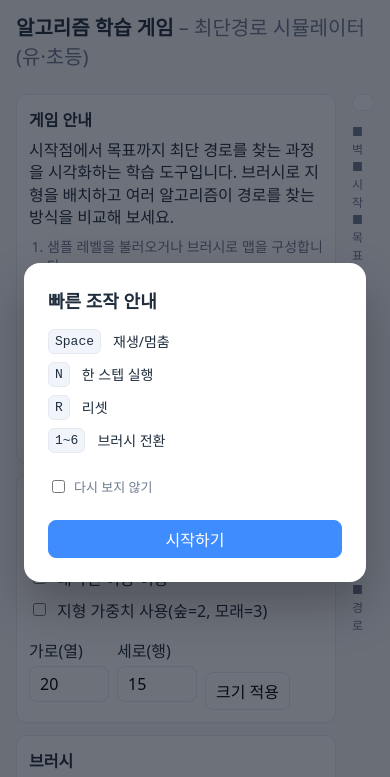
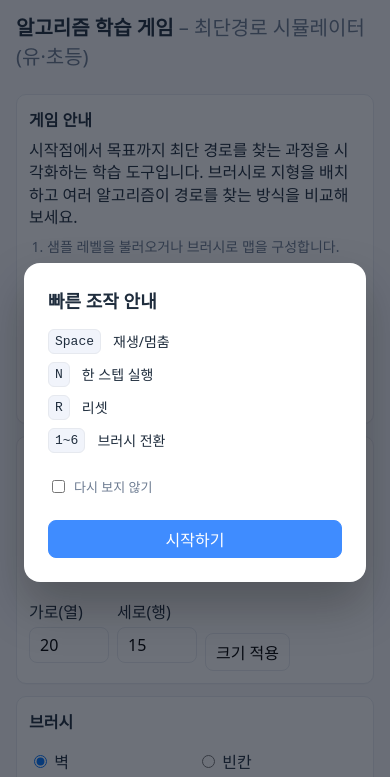
Before and after one commit to irron2004/code_game, a website with bundled scripts: page algorithm-game/index.html in a window 390 px wide. Shown: the top 777 px of the page. Built offline with nearby package versions, Linux system fonts and the light colour scheme.

Commit message:
style(ui): improve mobile layout

```diff
--- a/algorithm-game/styles.css
+++ b/algorithm-game/styles.css
@@ -168,3 +168,10 @@ footer{color:var(--muted); border-top:1px solid var(--line)}
 .onboarding__list li{display:flex; align-items:center; gap:12px;}
 .onboarding__checkbox{font-size:13px; color:var(--muted); display:flex; align-items:center; gap:6px;}
 kbd{background:#f1f4fb; border:1px solid var(--line); border-radius:6px; padding:4px 6px; font-size:13px; font-family:'JetBrains Mono','SFMono-Regular',monospace;}
+
+@media (max-width:768px){
+  main{flex-direction:column;}
+  .left{width:100%;}
+  .right{align-items:stretch;}
+  .right canvas#game{width:100%; max-width:100%;}
+}
```
